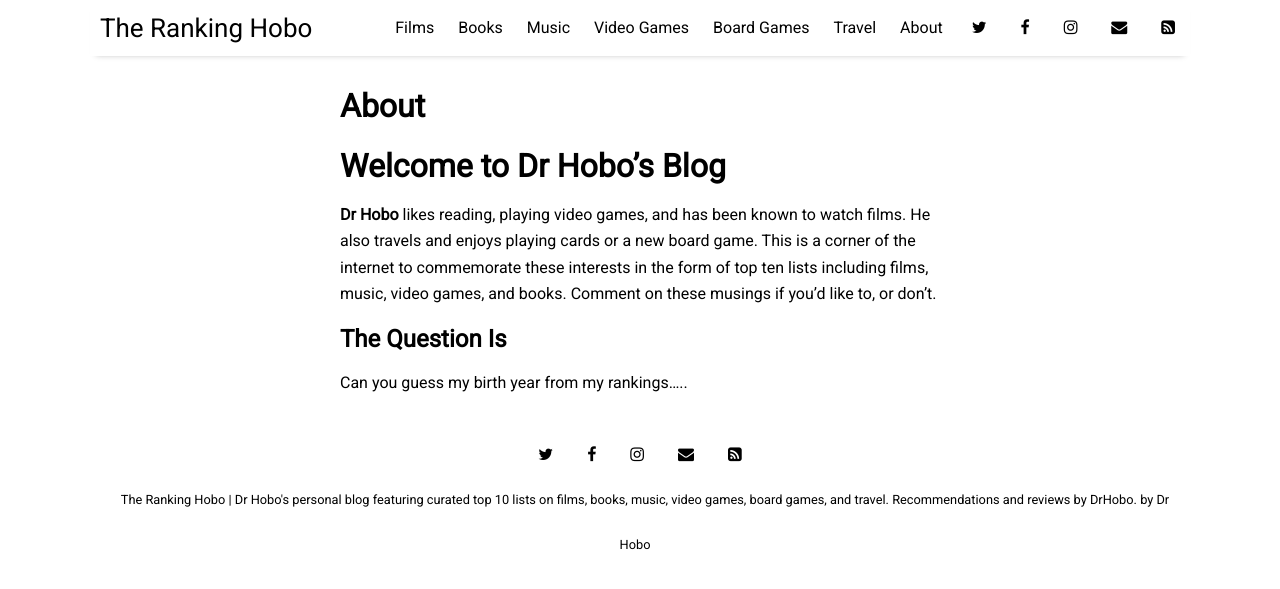
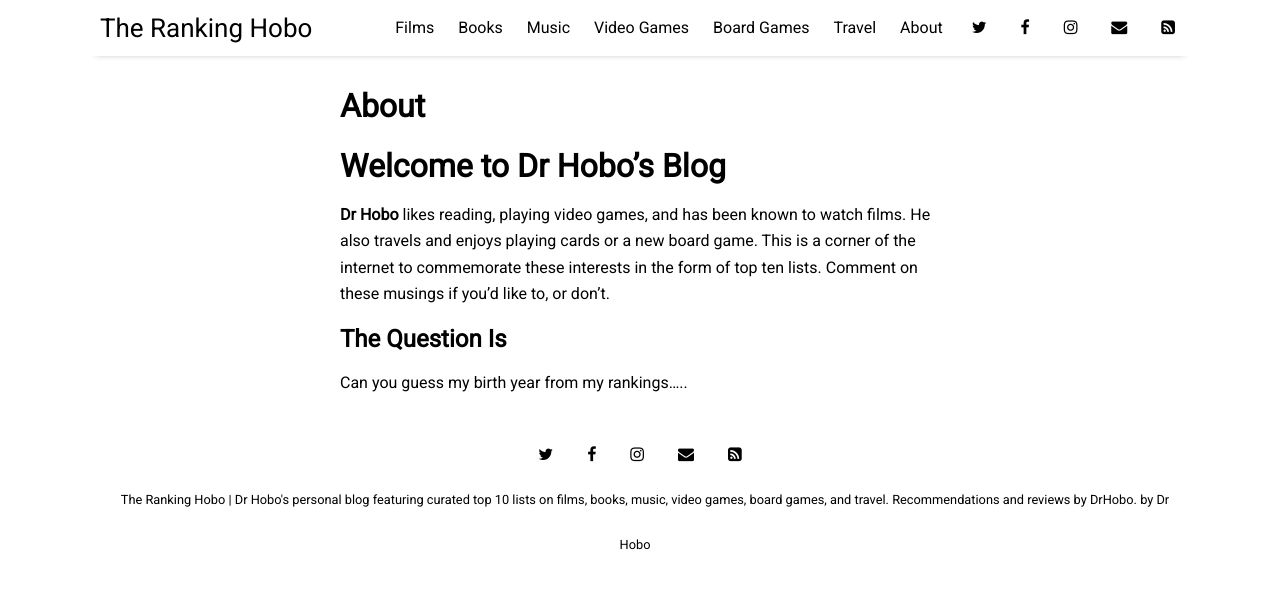
Before and after one commit to TheDrHobo/thedrhobo.github.io, a Jekyll site: the page built from about.md, in a window 1280 px wide. Shown: the top 589 px of the page. Built offline with Jekyll 4.4.1, drawn with Linux system fonts in a browser that asks for light colours; nearby versions of some CDN libraries.

Commit message:
Update about.md

```diff
--- a/about.md
+++ b/about.md
@@ -6,7 +6,7 @@ permalink: /about
 
 # Welcome to Dr Hobo's Blog
 
-**Dr Hobo** likes reading, playing video games, and has been known to watch films. He also travels and enjoys playing cards or a new board game. This is a corner of the internet to commemorate these interests in the form of top ten lists including films, music, video games, and books. Comment on these musings if you'd like to, or don't.
+**Dr Hobo** likes reading, playing video games, and has been known to watch films. He also travels and enjoys playing cards or a new board game. This is a corner of the internet to commemorate these interests in the form of top ten lists. Comment on these musings if you'd like to, or don't.
 
 ## The Question Is
 
```
